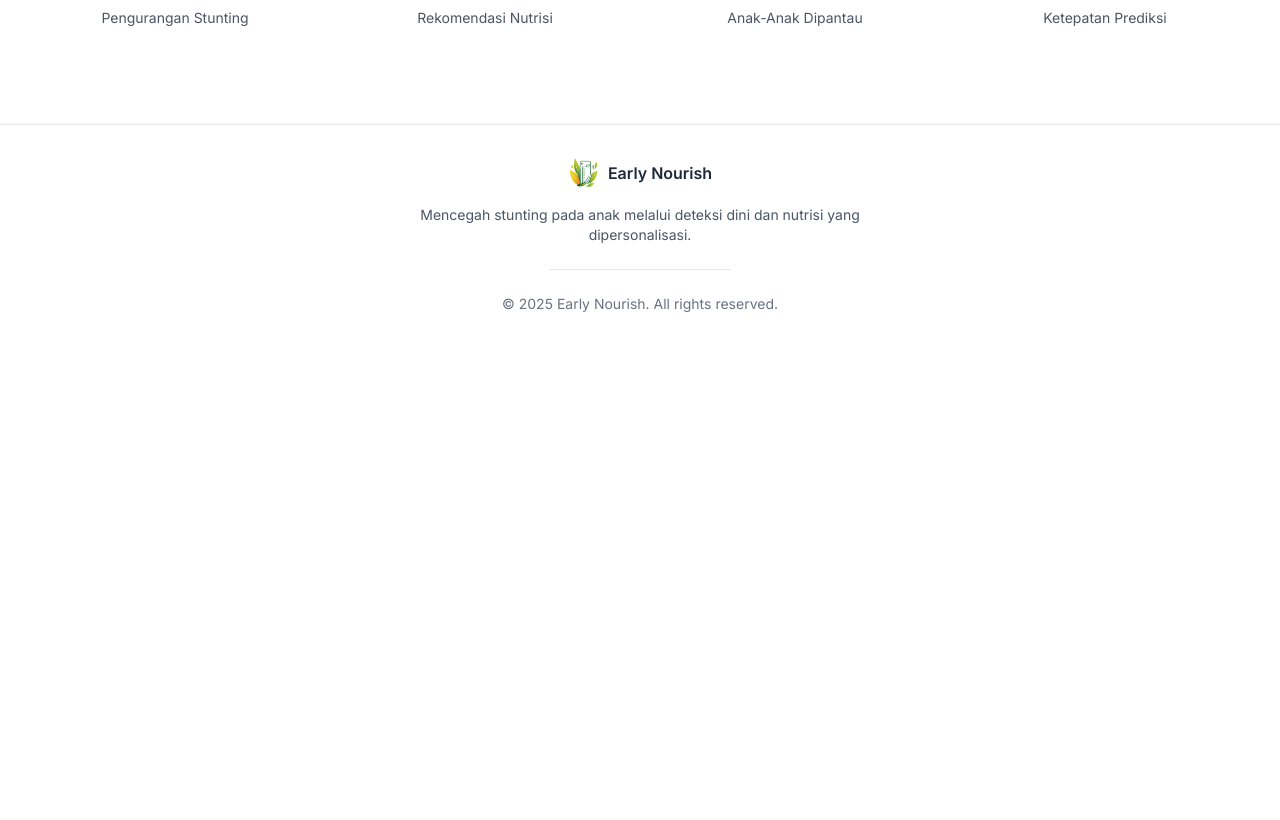
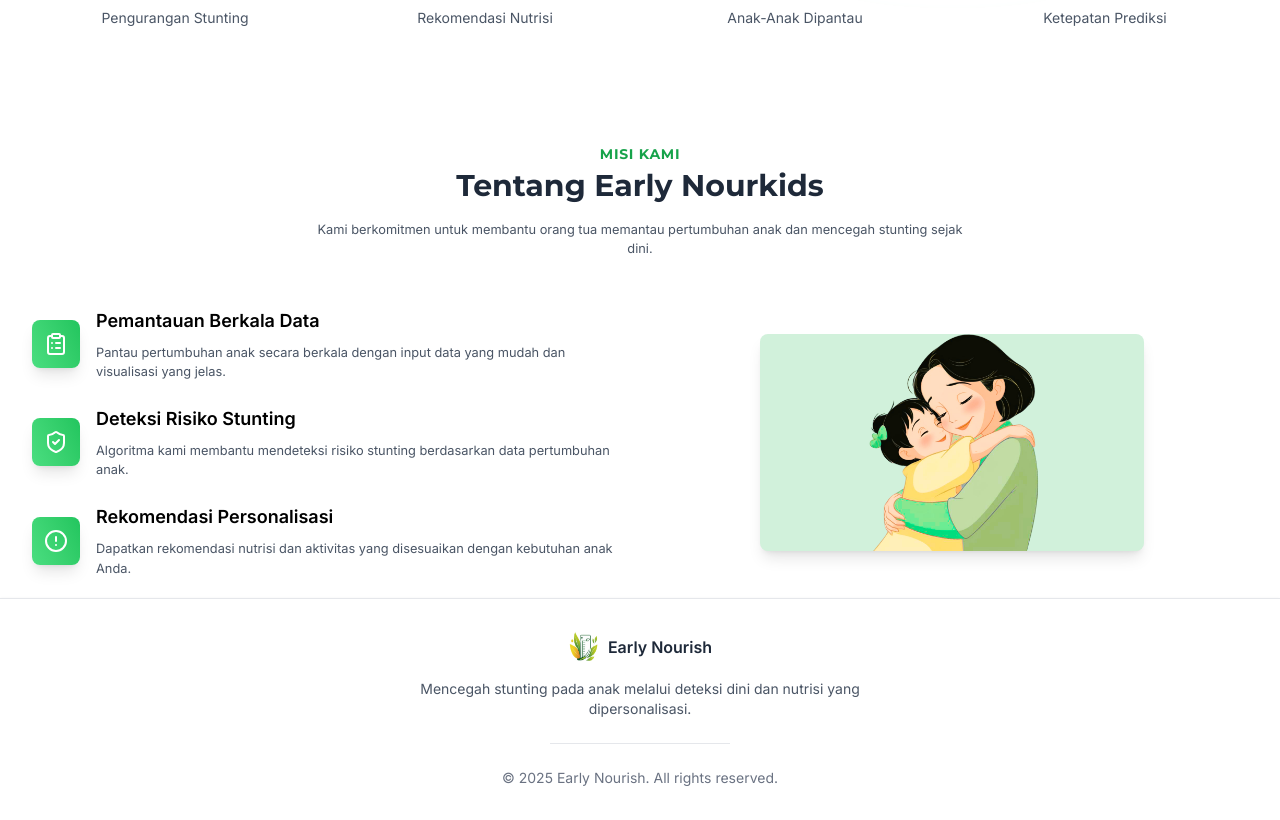
Before and after one commit to Elmosius/EarlyNourish, a Vue app in the folder front-end/: page / in a window 1280 px wide. Shown: the part 820-1640 px from the top of the page. Before the commit the page ends 1166 px from the top, so only its background shows below. Built offline with nearby package versions, Linux system fonts and the light colour scheme.

Commit message:
created component about us

```diff
--- /dev/null
+++ b/front-end/src/components/home/AboutSection.vue
@@ -0,0 +1,91 @@
+<script setup>
+import { ClipboardList, ShieldCheck, CircleAlert } from "lucide-vue-next";
+</script>
+
+<template>
+  <section class="py-5">
+    <h1
+      class="font-montserrat tracking-wider text-center font-bold mb-1 text-sm text-tertiary"
+    >
+      MISI KAMI
+    </h1>
+    <div class="container mx-auto px-4">
+      <div class="text-center mb-12">
+        <h2
+          class="font-montserrat text-2xl md:text-3xl font-bold text-gray-800 mb-4"
+        >
+          Tentang Early Nourkids
+        </h2>
+        <p class="text-gray-600 text-base max-w-2xl mx-auto text-base">
+          Kami berkomitmen untuk membantu orang tua memantau pertumbuhan anak
+          dan mencegah stunting sejak dini.
+        </p>
+      </div>
+
+      <div class="grid grid-cols-1 md:grid-cols-2 gap-8 items-center">
+        <div class="order-2 md:order-1">
+          <div class="space-y-6">
+            <div class="flex items-center">
+              <div
+                class="bg-linear-65 from-[#4ADE80] to-[#22C55E] p-3 rounded-lg mr-4 shadow-lg"
+              >
+                <ClipboardList class="text-white font-bold" />
+              </div>
+              <div>
+                <h3 class="font-semibold text-lg mb-2">
+                  Pemantauan Berkala Data
+                </h3>
+                <p class="text-gray-600 text-base">
+                  Pantau pertumbuhan anak secara berkala dengan input data yang
+                  mudah dan visualisasi yang jelas.
+                </p>
+              </div>
+            </div>
+
+            <div class="flex items-center">
+              <div
+                class="bg-linear-65 from-[#4ADE80] to-[#22C55E] p-3 rounded-lg mr-4 shadow-lg"
+              >
+                <ShieldCheck class="text-white font-bold" />
+              </div>
+              <div>
+                <h3 class="font-semibold text-lg mb-2">
+                  Deteksi Risiko Stunting
+                </h3>
+                <p class="text-gray-600 text-base">
+                  Algoritma kami membantu mendeteksi risiko stunting berdasarkan
+                  data pertumbuhan anak.
+                </p>
+              </div>
+            </div>
+
+            <div class="flex items-center">
+              <div
+                class="bg-linear-65 from-[#4ADE80] to-[#22C55E] p-3 rounded-lg mr-4 shadow-lg"
+              >
+                <CircleAlert class="text-white font-bold" />
+              </div>
+              <div>
+                <h3 class="font-semibold text-lg mb-2">
+                  Rekomendasi Personalisasi
+                </h3>
+                <p class="text-gray-600 text-base">
+                  Dapatkan rekomendasi nutrisi dan aktivitas yang disesuaikan
+                  dengan kebutuhan anak Anda.
+                </p>
+              </div>
+            </div>
+          </div>
+        </div>
+
+        <div class="order-1 md:order-2 flex justify-center">
+          <img
+            src="../../assets/gambar-about-us.png"
+            alt="Mother and Child"
+            class="w-full max-w-sm rounded-lg shadow-lg bg-[#D1F1DB]"
+          />
+        </div>
+      </div>
+    </div>
+  </section>
+</template>
--- a/front-end/src/components/home/HeroSection.vue
+++ b/front-end/src/components/home/HeroSection.vue
@@ -1,7 +1,7 @@
 <script setup></script>
 
 <template>
-  <section class="py-12 md:py-20 px-4">
+  <section class="pt-12 md:py-20 px-4">
     <div class="grid grid-cols-1 md:grid-cols-2 gap-8 items-center">
       <div class="order-2 md:order-1">
         <h1
--- a/front-end/src/views/HomePage.vue
+++ b/front-end/src/views/HomePage.vue
@@ -1,11 +1,14 @@
 <script setup>
 import { useCounterStore } from "../stores/counter.js";
 import HeroSection from "../components/home/HeroSection.vue";
+import AboutSection from "../components/home/AboutSection.vue";
 const counter = useCounterStore();
 </script>
 
 <template>
   <HeroSection />
+
+  <AboutSection />
 </template>
 
 <style scoped></style>
```
